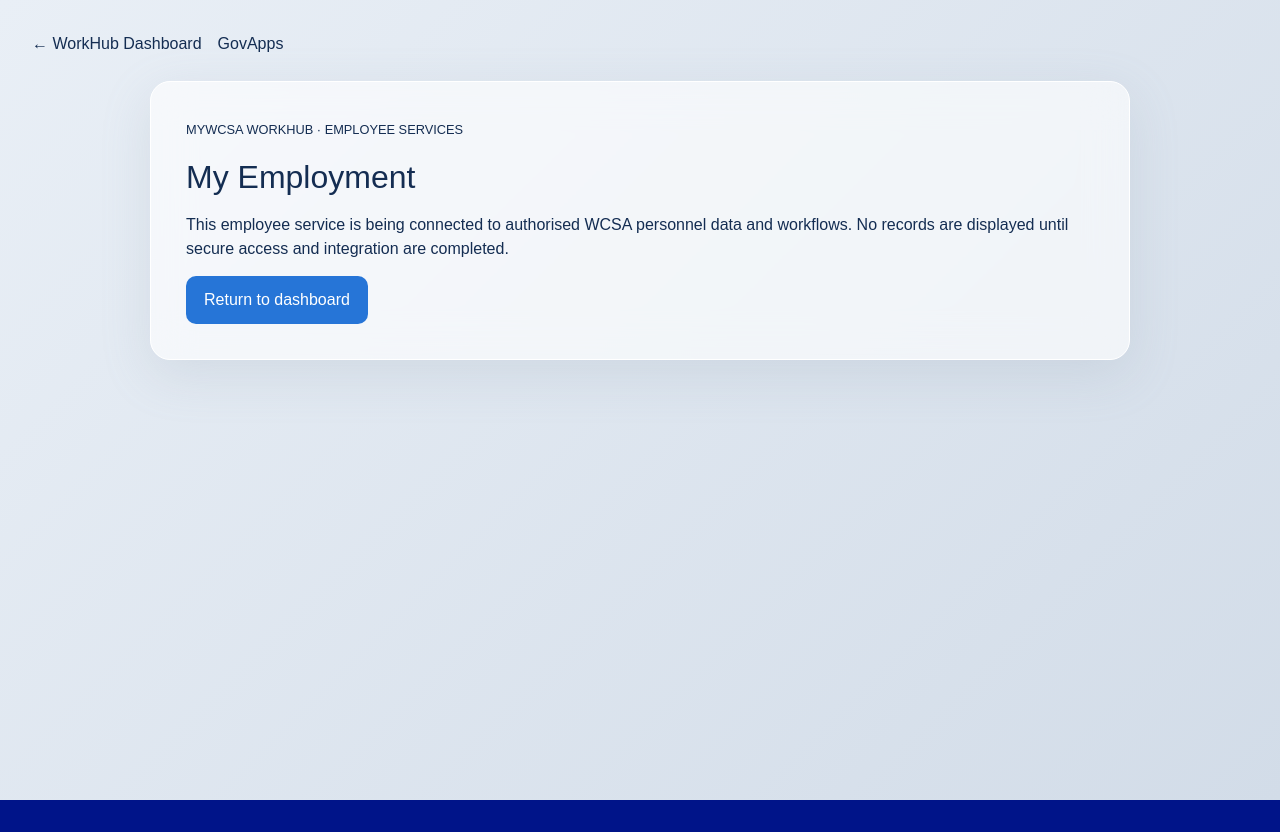
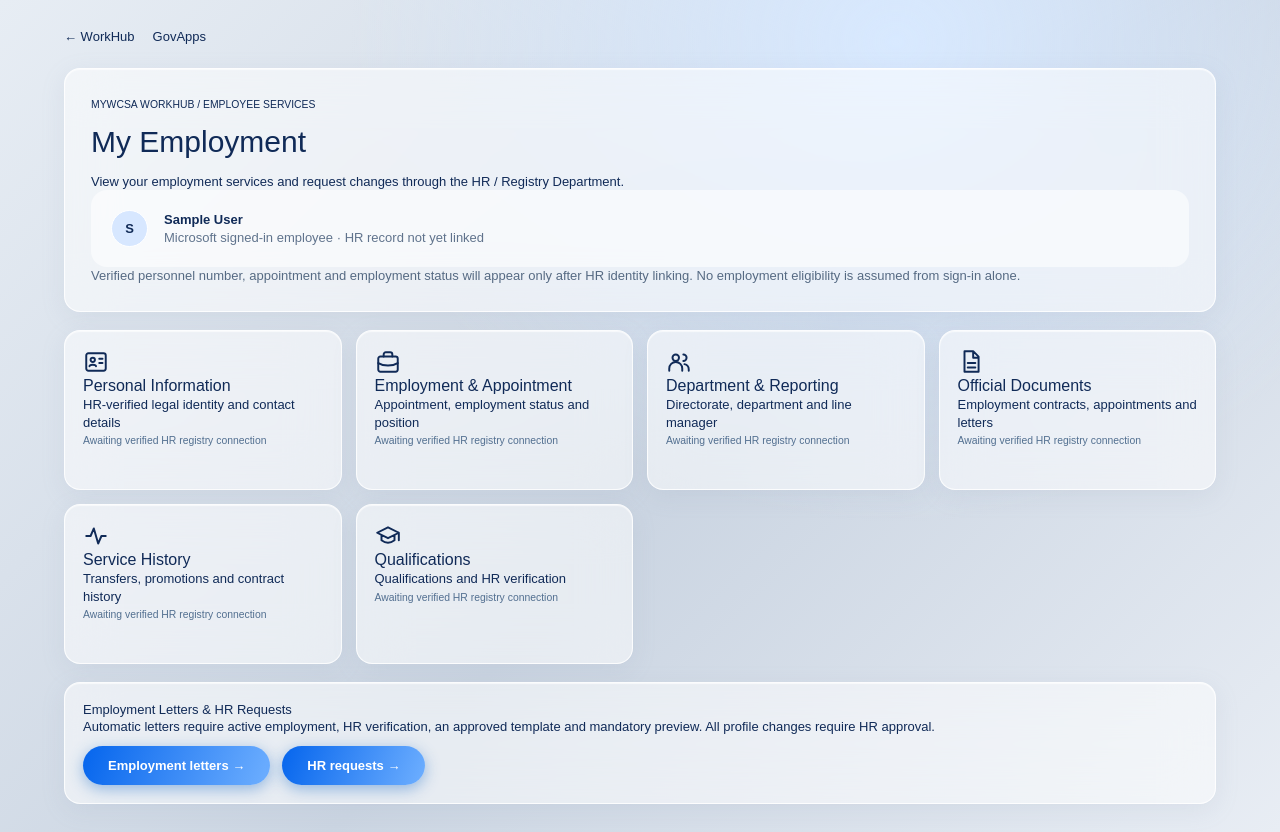
Before and after one commit to mywcsa/mywcsa_dev, a Next.js app: page /workhub/employment in a window 1280 px wide. Before the commit the page ends 800 px from the top, so only its background shows below. Built offline with nearby package versions, Linux system fonts and the light colour scheme; no server answers; sample sign-in values are in the browser's storage.

Commit message:
Add protected My Employment hub and HR verification states

```diff
--- /dev/null
+++ b/app/workhub/employment/page.tsx
@@ -0,0 +1,43 @@
+import { auth } from "@/auth";
+import { redirect } from "next/navigation";
+import Link from "next/link";
+import { WorkHubIcon } from "../WorkHubIcon";
+import styles from "../workhub.module.css";
+
+const areas = [
+ {title:"Personal Information",icon:"id",detail:"HR-verified legal identity and contact details"},
+ {title:"Employment & Appointment",icon:"briefcase",detail:"Appointment, employment status and position"},
+ {title:"Department & Reporting",icon:"users",detail:"Directorate, department and line manager"},
+ {title:"Official Documents",icon:"file",detail:"Employment contracts, appointments and letters"},
+ {title:"Service History",icon:"activity",detail:"Transfers, promotions and contract history"},
+ {title:"Qualifications",icon:"graduation",detail:"Qualifications and HR verification"},
+] as const;
+export default async function EmploymentPage() {
+ const session=await auth();
+ if(!session?.user) redirect("/login/staff?returnTo=%2Fworkhub%2Femployment");
+ const name=session.user.name || "Employee";
+ return <main className={styles.shell} style={{padding:"28px max(18px,5vw)"}}>
+  <nav style={{display:"flex",gap:18,marginBottom:22}}><Link href="/workhub">← WorkHub</Link><Link href="/my-apps">GovApps</Link></nav>
+  <section className={styles.panel} style={{minHeight:"auto",padding:26,marginBottom:18}}>
+   <small>MYWCSA WORKHUB / EMPLOYEE SERVICES</small><h1 style={{fontSize:30,margin:"10px 0"}}>My Employment</h1>
+   <p>View your employment services and request changes through the HR / Registry Department.</p>
+   <div style={{display:"flex",alignItems:"center",gap:16,padding:20,borderRadius:16,background:"rgba(255,255,255,.55)"}}>
+    <span className={styles.avatar}>{name.charAt(0).toUpperCase()}</span><div><strong>{name}</strong><div style={{color:"#60738c"}}>Microsoft signed-in employee · HR record not yet linked</div></div>
+   </div>
+   <p style={{marginBottom:0,color:"#566a83"}}>Verified personnel number, appointment and employment status will appear only after HR identity linking. No employment eligibility is assumed from sign-in alone.</p>
+  </section>
+  <div className={styles.panels} style={{gridTemplateColumns:"repeat(auto-fit,minmax(250px,1fr))"}}>
+  {areas.map(area=><section key={area.title} className={styles.panel} style={{minHeight:160}}>
+    <WorkHubIcon name={area.icon} size={26}/><h2 style={{fontSize:16}}>{area.title}</h2><p>{area.detail}</p><small style={{color:"#526f90"}}>Awaiting verified HR registry connection</small>
+  </section>)}
+  </div>
+  <section className={styles.panel} style={{minHeight:"auto",marginTop:18}}>
+   <h2>Employment Letters & HR Requests</h2>
+   <p>Automatic letters require active employment, HR verification, an approved template and mandatory preview. All profile changes require HR approval.</p>
+   <div style={{display:"flex",gap:12,flexWrap:"wrap"}}>
+    <Link href="/workhub/employment/letters" className={styles.primary}>Employment letters →</Link>
+    <Link href="/workhub/requests" className={styles.primary}>HR requests →</Link>
+   </div>
+  </section>
+ </main>;
+}
```
